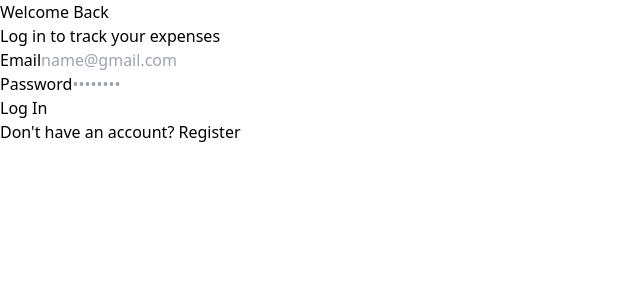
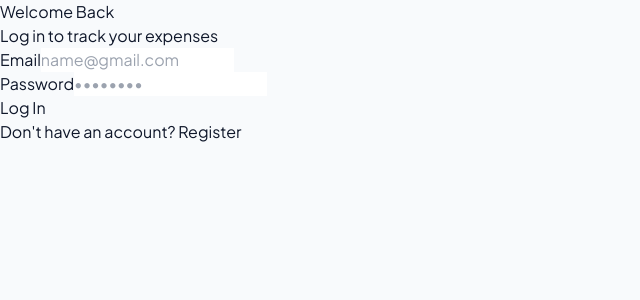
Before and after one commit to irajimran5-bot/Expense_tracker, a React app in the folder frontend/: page /login in a window 1280 px wide. Shown: the top 300 px of the page, without its empty margins (0-640 px from the left). Built offline with nearby package versions, Linux system fonts and the light colour scheme; the HTML template or start-up script is replaced by a standard one.

Commit message:
Update index.css

```diff
--- a/frontend/src/index.css
+++ b/frontend/src/index.css
@@ -1,3 +1,11 @@
+@import url('https://fonts.googleapis.com/css2?family=Plus+Jakarta+Sans:wght@400;500;600;700&display=swap');
 @tailwind base;
 @tailwind components;
 @tailwind utilities;
+@layer base{
+    body{
+        font-family:'Plus Jakarta Sans',sans-serif;
+        background-color: #f8fafc;
+        color:#0f172a;
+    }
+}
```
